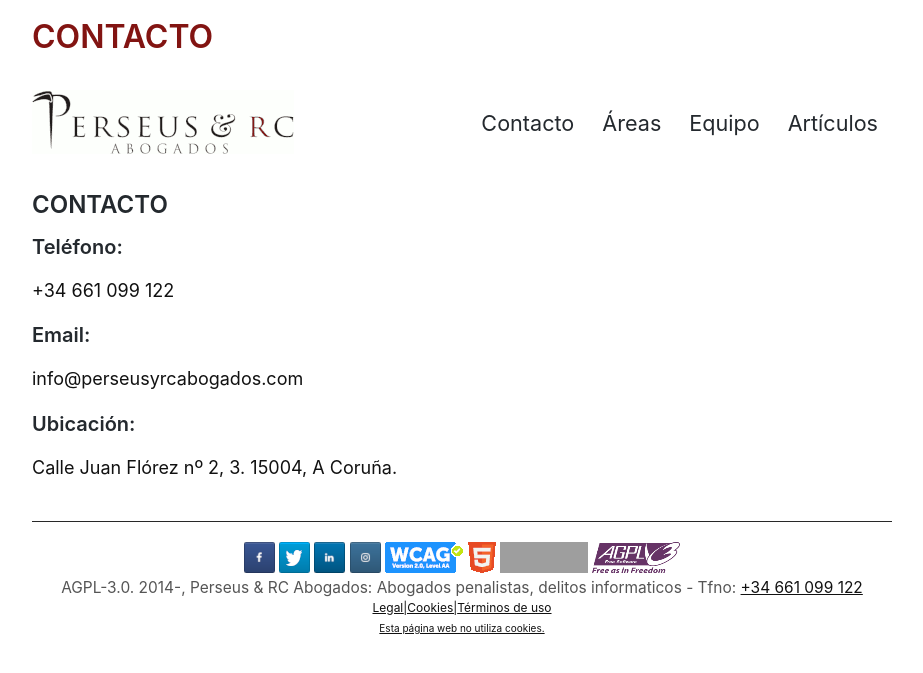
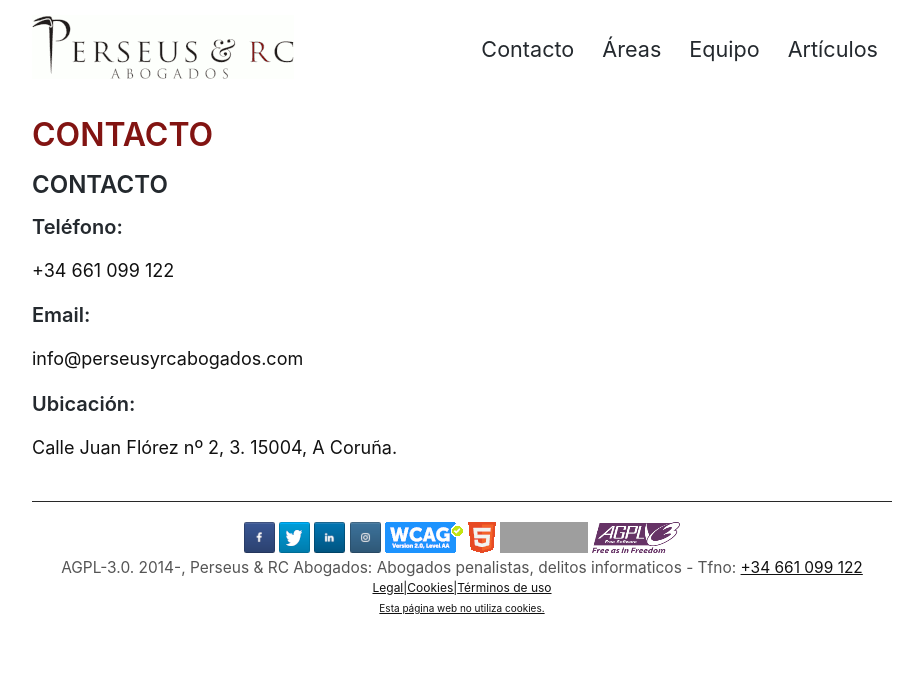
Before and after one commit to streaming10/perseusnew, a Jekyll site: the page built from contacto.md, in a window 1280 px wide. Shown: the top 673 px of the page, without its empty margins (158-1081 px from the left). Built offline with Jekyll 4.4.1, drawn with Linux system fonts in a browser that asks for light colours; our own code applies the rules of GitHub Pages for plain Markdown files; grey boxes are pictures that could not be loaded.

Commit message:
Update default.html

```diff
--- a/_layouts/default.html
+++ b/_layouts/default.html
@@ -40,7 +40,6 @@
 </head>
 
 <body class="html front not-logged-in no-sidebars page-node">
-	<h1>{{ page.title }}</h1>
 	<header id="header_wrap">
 	<div id="header" class="clearfix">
 		<div id="logo"><a rel="canonical" title="Perseus & RC Abogados: Abogados penalistas A Coruña, delitos informaticos" href="/"><img src="img/logo.png" alt="Home" /></a></div>
@@ -67,6 +66,7 @@
 
 	<div id="page-container" class="clearfix">
 
+     <h1>{{ page.title }}</h1>
      {{content}}
 </div>
 
```
